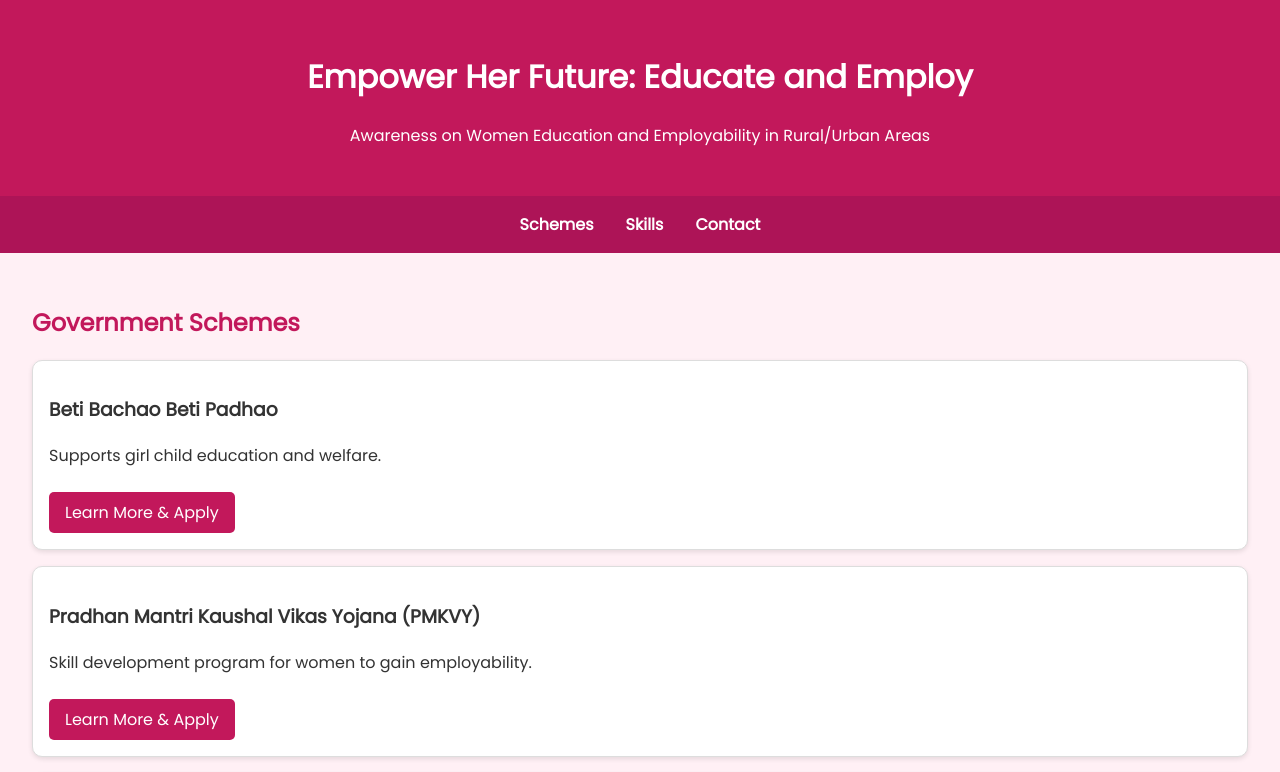
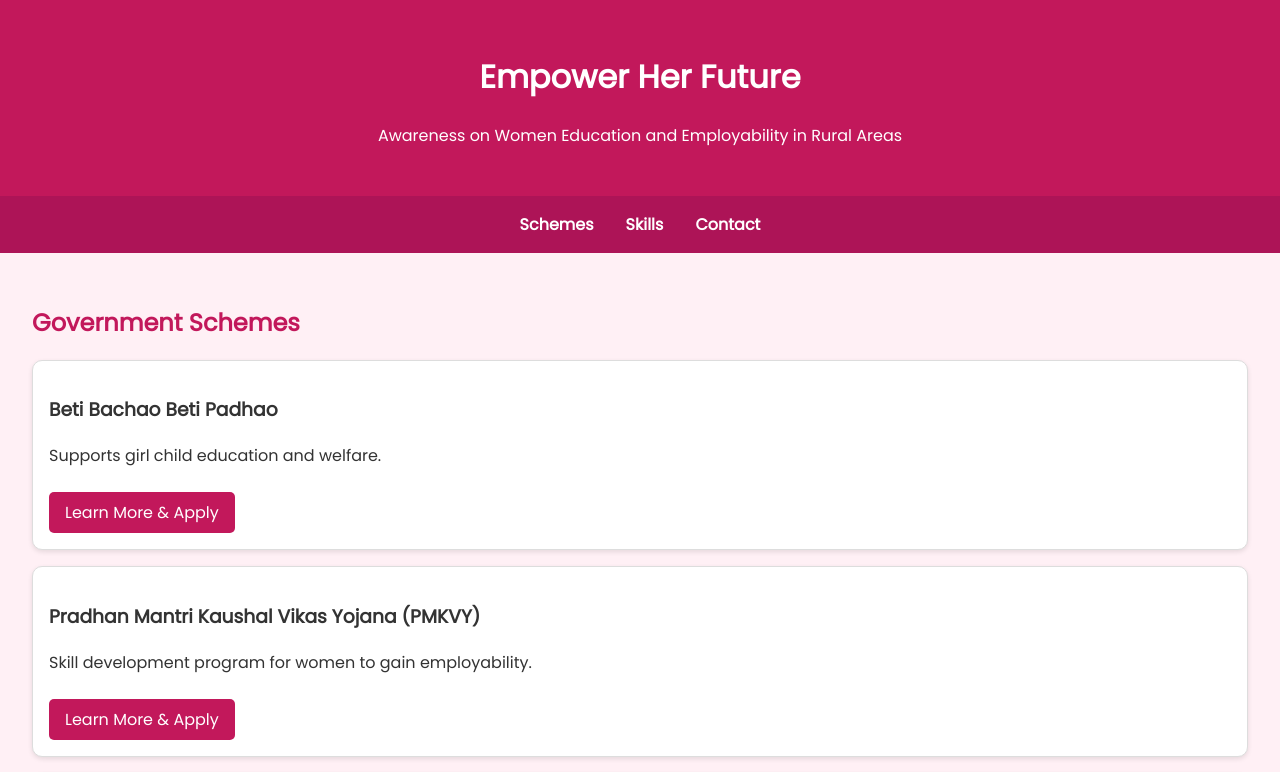
Before and after one commit to 123Lasya/csp_web_code, a plain HTML site: page index.html in a window 1280 px wide. Shown: the top 772 px of the page. Drawn offline with Linux system fonts and the light colour scheme.

Commit message:
Updated the heading in index.html

```diff
--- a/index.html
+++ b/index.html
@@ -129,8 +129,8 @@
   </head>
   <body>
     <header>
-      <h1>Empower Her Future: Educate and Employ</h1>
-      <p>Awareness on Women Education and Employability in Rural/Urban Areas</p>
+      <h1>Empower Her Future</h1>
+      <p>Awareness on Women Education and Employability in Rural Areas</p>
     </header>
 
     <nav>
```
